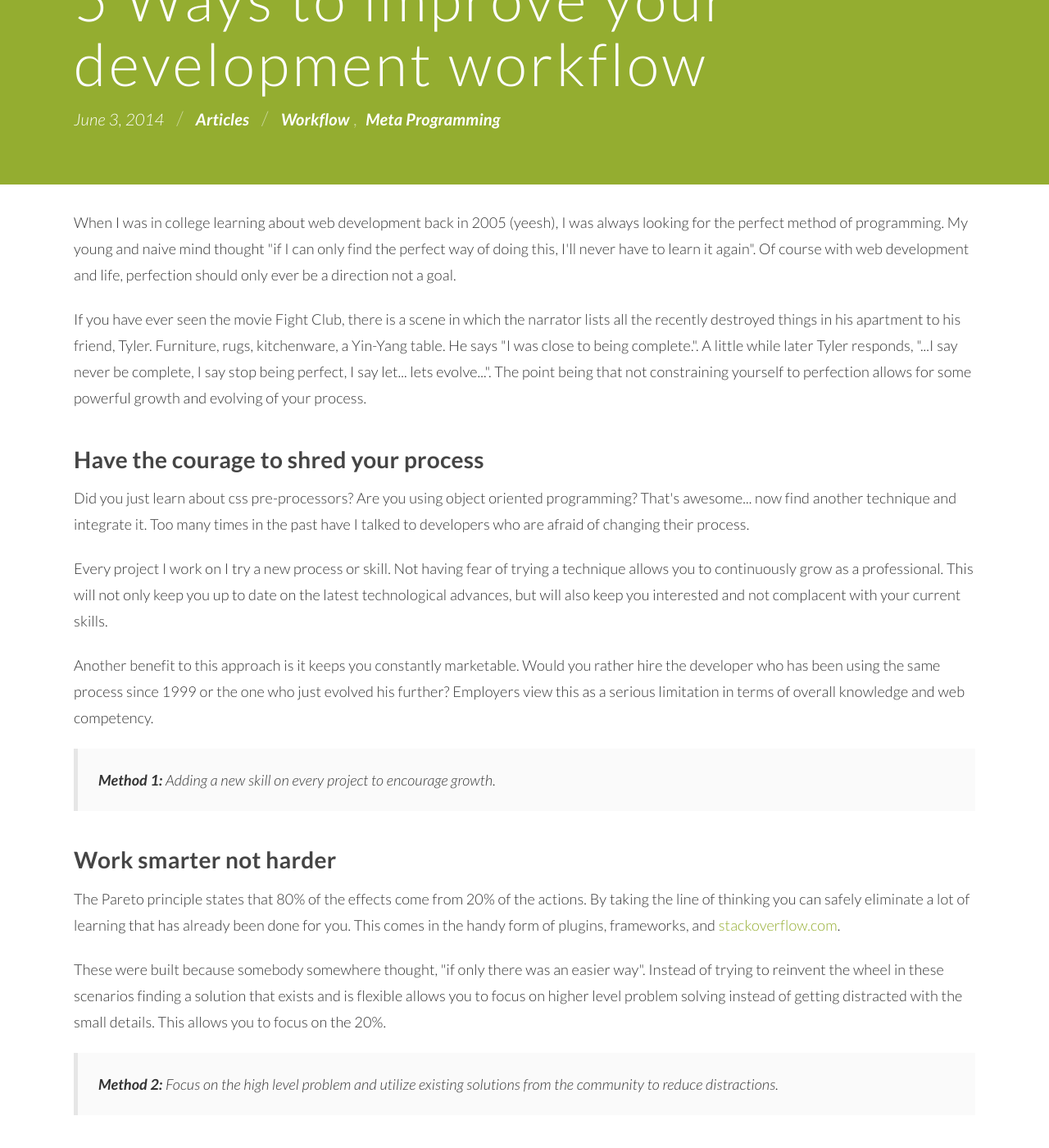
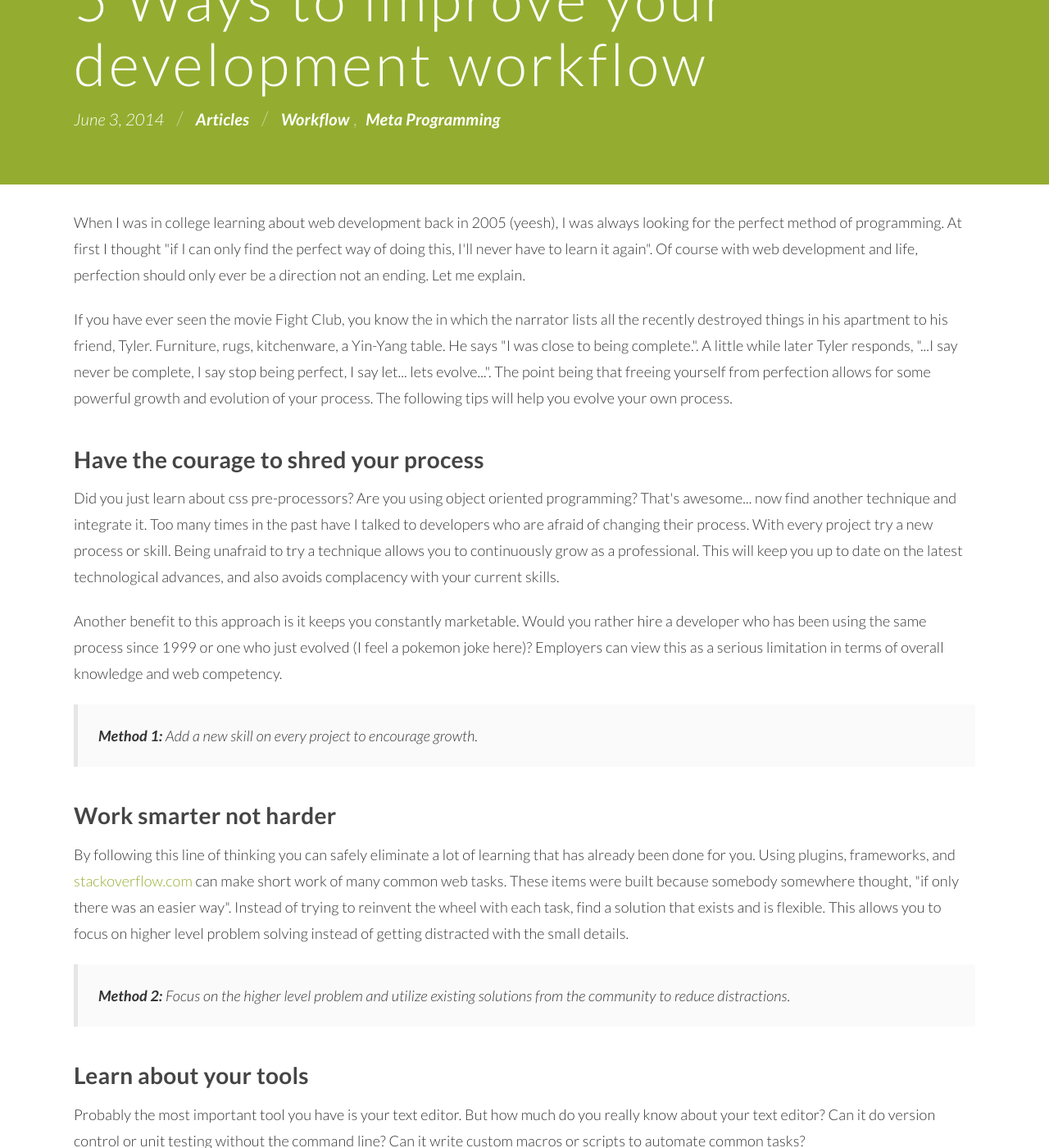
Before and after one commit to joshmfrankel/joshfrankel.me-blog-jekyll, a Jekyll site: the page built from _posts/2014/2014-06-03-5-ways-to-improve-your-development-workflow.html, in a window 1280 px wide and 1400 px high, scrolled down 193 px. Shown: the whole window at 82% size. Built offline with Jekyll 4.4.1, drawn with Linux system fonts in a browser that asks for light colours; nearby versions of some CDN libraries; Markdown is read by kramdown in place of the engine named in the settings; comment, search, counter and statistics services are not loaded; some of the changed text lies outside the part shown.

Commit message:
Development workflow post edited

```diff
--- a/_posts/2014/2014-06-03-5-ways-to-improve-your-development-workflow.html
+++ b/_posts/2014/2014-06-03-5-ways-to-improve-your-development-workflow.html
@@ -11,43 +11,40 @@ sources:
 - http://en.wikipedia.org/wiki/Lean_manufacturing
 - http://lateralaction.com/articles/tyler-durden-innovation/
 ---
-<p>When I was in college learning about web development back in 2005 (yeesh), I was always looking for the perfect method of programming. My young and naive mind thought "if I can only find the perfect way of doing this, I'll never have to learn it again". Of course with web development and life, perfection should only ever be a direction not a goal.</p>
 
-<p>If you have ever seen the movie Fight Club, there is a scene in which the narrator lists all the recently destroyed things in his apartment to his friend, Tyler. Furniture, rugs, kitchenware, a Yin-Yang table. He says "I was close to being complete.". A little while later Tyler responds, "...I say never be complete, I say stop being perfect, I say let... lets evolve...". The point being that not constraining yourself to perfection allows for some powerful growth and evolving of your process.</p>
+<p>When I was in college learning about web development back in 2005 (yeesh), I was always looking for the perfect method of programming. At first I thought "if I can only find the perfect way of doing this, I'll never have to learn it again". Of course with web development and life, perfection should only ever be a direction not an ending. Let me explain.</p><!--more-->
+
+<p>If you have ever seen the movie Fight Club, you know the in which the narrator lists all the recently destroyed things in his apartment to his friend, Tyler. Furniture, rugs, kitchenware, a Yin-Yang table. He says "I was close to being complete.". A little while later Tyler responds, "...I say never be complete, I say stop being perfect, I say let... lets evolve...". The point being that freeing yourself from perfection allows for some powerful growth and evolution of your process. The following tips will help you evolve your own process.</p>
 
 <h3>Have the courage to shred your process</h3>
-<p>Did you just learn about css pre-processors? Are you using object oriented programming? That's awesome... now find another technique and integrate it. Too many times in the past have I talked to developers who are afraid of changing their process.</p>
-<p>Every project I work on I try a new process or skill. Not having fear of trying a technique allows you to continuously grow as a professional. This will not only keep you up to date on the latest technological advances, but will also keep you interested and not complacent with your current skills.</p>
-<p>Another benefit to this approach is it keeps you constantly marketable. Would you rather hire the developer who has been using the same process since 1999 or the one who just evolved his further? Employers view this as a serious limitation in terms of overall knowledge and web competency.</p>
+<p>Did you just learn about css pre-processors? Are you using object oriented programming? That's awesome... now find another technique and integrate it. Too many times in the past have I talked to developers who are afraid of changing their process. With every project try a new process or skill. Being unafraid to try a technique allows you to continuously grow as a professional. This will keep you up to date on the latest technological advances, and also avoids complacency with your current skills.</p>
+<p>Another benefit to this approach is it keeps you constantly marketable. Would you rather hire a developer who has been using the same process since 1999 or one who just evolved (I feel a pokemon joke here)? Employers can view this as a serious limitation in terms of overall knowledge and web competency.</p>
 <blockquote>
-    <p><strong>Method 1: </strong>Adding a new skill on every project to encourage growth.</p>
+    <p><strong>Method 1: </strong>Add a new skill on every project to encourage growth.</p>
 </blockquote>
 
 <h3>Work smarter not harder</h3>
-<p>The Pareto principle states that 80% of the effects come from 20% of the actions. By taking the line of thinking you can safely eliminate a lot of learning that has already been done for you. This comes in the handy form of plugins, frameworks, and <a href="www.stackoverflow.com">stackoverflow.com</a>.</p>
-<p>These were built because somebody somewhere thought, "if only there was an easier way". Instead of trying to reinvent the wheel in these scenarios finding a solution that exists and is flexible allows you to focus on higher level problem solving instead of getting distracted with the small details. This allows you to focus on the 20%.</p>
+<p>By following this line of thinking you can safely eliminate a lot of learning that has already been done for you. Using plugins, frameworks, and <a href="www.stackoverflow.com">stackoverflow.com</a> can make short work of many common web tasks. These items were built because somebody somewhere thought, "if only there was an easier way". Instead of trying to reinvent the wheel with each task, find a solution that exists and is flexible. This allows you to focus on higher level problem solving instead of getting distracted with the small details. </p>
 <blockquote>
-    <p><strong>Method 2: </strong>Focus on the high level problem and utilize existing solutions from the community to reduce distractions.</p>
+    <p><strong>Method 2: </strong>Focus on the higher level problem and utilize existing solutions from the community to reduce distractions.</p>
 </blockquote>
 
 <h3>Learn about your tools</h3>
-<p>Probably the most important tool in your arsenal is the text editor. But how much do you really know about your text editor? Can it do version control or unit testing without the command line? Can it write custom macros or scripts to automate common tasks?</p>
-<p>Learning the inner workings of this tool can lead to some drastic changes in process. For example I use Sublime Text religiously as my text editor of choice. A while back I received a file that had converted 4 spaces to 2 tabs. Since this would have made version control throw a fit, I decided to write a simple macro to convert tabs into spaces and then down to 4 spaces. I can now reuse this bit of code with my editor anytime I happen upon this problem.</p>
-<p>This was all possible from reading and learning some of the behind the curtain actions my editor was taking. It also helped me to understand more about the syntax and settings that were the editor defaults. By learning the tool I had drastically reduced the amount of effort I would need in the future.</p>
+<p>Probably the most important tool you have is your text editor. But how much do you really know about your text editor? Can it do version control or unit testing without the command line? Can it write custom macros or scripts to automate common tasks?</p>
+<p>Learning the inner workings of this tool can lead to some drastic changes in process. For example, I use Sublime Text as my text editor of choice. A while back I received a file that had converted 4 spaces to 2 tabs. Since this would have made version control throw a fit, I decided to write a simple macro to convert tabs into spaces and then down to 4 spaces. I can now reuse this bit of code with my editor anytime I happen upon this problem. To write the macro I had to first understand the documentation and syntax. By learning the tool I had drastically reduced the amount of effort I would need in the future.</p>
 <blockquote>
-    <p><strong>Method 3: </strong>Understand how to leverage the tools you use for further productivity</p>
+    <p><strong>Method 3: </strong>Learn everything you can about your tools to enhance your productivity</p>
 </blockquote>
 
-<h3>Only use resources to add value</h3>
-<p>I took this method from Toyota's Lean Manufacturing which states that, "...the expenditure of resources for any goal other than the creation of value for the end customer to be wasteful...". The work you are doing should always add value to the product. If what you are doing isn't adding any end value then it may be time to reevaluate why it is necessary.</p>
-<p>In addition to only adding value the second part of this is reduction of steps to accomplish an action. Try thinking about how many keystrokes it can take to build a webpage. Now multiply those by how many projects you do in a year. If you can reduce the keystrokes in your process even by 5, think how much time you would have saved over the entire year. This segues into my last point.</p>
+<h3>Only add value</h3>
+<p>I took this method from Lean Manufacturing which states that, "...the expenditure of resources for any goal other than the creation of value for the end customer [is] wasteful...". The work you are doing should always add value to the product. If what you are doing isn't adding any end value then it may be time to reevaluate why it is necessary. Try thinking about how many keystrokes it can take to build a webpage. Now multiply those by how many projects you do in a year. If you have 5 keystrokes that don't add value and you can eliminate them think how much time you would have saved over the entire year.</p>
 <blockquote>
-    <p><strong>Method 4: </strong>Create things that only add value to the end product, not fluff.</p>
+    <p><strong>Method 4: </strong>Create things that only add value to the end product.</p>
 </blockquote>
 
 <h3>Automate everything! Let the machines rule</h3>
-<p>The more things you can automate the less work you end up having to do. In addition to automating everything you give your brain a break allowing it to focus on more pertinent tasks. Are you manually compressing and concatenating your javascript files? Why not try using Guard or Grunt to automatically do it for you? Are you using git on a dev site but don't want to manually do <code>git pull</code> on the live site? These are just examples of things that can be done to help make your process take less steps.</p>
+<p>The more things you can automate the less work you end up having to do. This gives your brain a break allowing it to focus on more pressing tasks. Are you manually compressing and concatenating your javascript files? Why not try using Guard or Grunt to automatically do it for you? Are you using git on a dev site but don't want to manually do <code>git pull</code> on the live site? There are dozens of ways to save steps and time through automation. Need more examples and info? Check out my upcoming series Automation: Let the machines rule. </p>
 <blockquote>
     <p><strong>Method 5: </strong>Automate your workflow as much as possible to free up brain power.</p>
 </blockquote>
-<p>Do you have another method that I missed? Disagree with letting machines take over the world? Write a comment below</p>
+<p>Do you have another method that I missed? Disagree with letting machines take over the world? Share your thoughts below.</p>
--- a/css/_sass/_sections/_post.scss
+++ b/css/_sass/_sections/_post.scss
@@ -13,7 +13,6 @@
             margin-bottom: 22px;
         }
     }
-
     .meta {
         font-size: 16px;
         font-size: 1.6rem;
```
Also changed, not shown: _posts/2014/2014-06-06-automation-let-the-machines-rule.html (added, +13 -0 lines).
